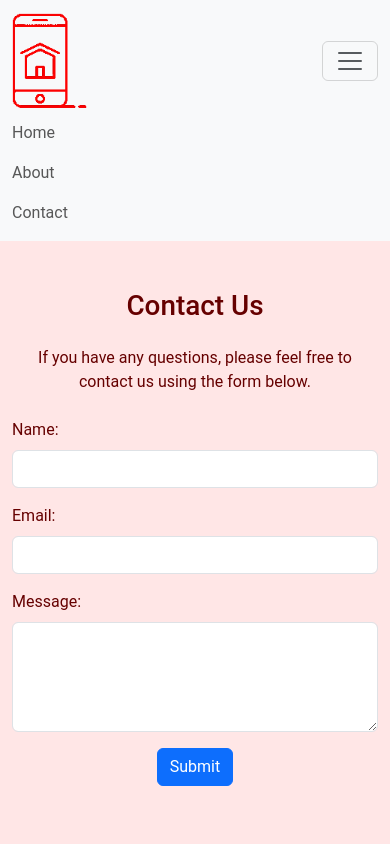
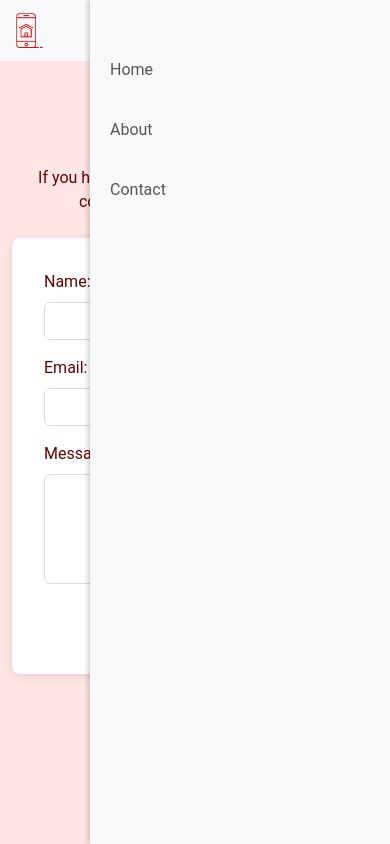
Before and after one commit to D0bledore/django-project, a Django app: page /contact/ in a window 390 px wide, after a click that opens the changed part. Run offline with Django 5.2, Linux system fonts and the light colour scheme.

Commit message:
Update styles for navbar responsiveness

```diff
--- a/static/css/style.css
+++ b/static/css/style.css
@@ -14,7 +14,91 @@ body {
     padding: 0;
 }
 
+/* Logo (phone icon) styles */
 .logo-img {
-    width: 75px;
-    height: 95px;
+    height: 40px;
+    width: auto;
+    min-width: 40px;
+    object-fit: contain;
 }
+
+/* Modina Center Image */
+.modina-img {
+    height: 40px;
+    width: auto;
+    max-width: 200px;
+    object-fit: contain;
+}
+
+/* Responsive adjustments */
+@media (max-width: 768px) {
+    .logo-img {
+        height: 35px;
+        min-width: 35px;
+    }
+
+    .modina-img {
+        height: 30px;
+        max-width: 150px;
+    }
+
+    .navbar-collapse {
+        position: fixed;
+        top: 0;
+        right: -300px;
+        /* Start position off-screen */
+        width: 300px;
+        /* Width of the drawer */
+        height: 100vh;
+        /* Full height */
+        background-color: #f8f9fa;
+        transition: all 0.3s ease-in-out;
+        padding: 20px;
+        overflow-y: auto;
+        z-index: 1045;
+    }
+
+    .navbar-collapse.show {
+        right: 0;
+        /* Slide in position */
+        box-shadow: -2px 0 5px rgba(0, 0, 0, 0.2);
+    }
+
+    /* Adjust nav items for vertical layout */
+    .navbar-nav {
+        margin-top: 20px;
+    }
+
+    .nav-item {
+        margin: 10px 0;
+    }
+}
+
+/* Contact Page */
+
+.contact-form {
+    background: #fff;
+    padding: 2rem;
+    border-radius: 8px;
+    box-shadow: 0 2px 10px rgba(0,0,0,0.1);
+}
+
+.form-control {
+    border: 1px solid #ddd;
+}
+
+.form-control:focus {
+    border-color: #ff0000;
+    box-shadow: 0 0 0 0.2rem rgba(255,0,0,0.25);
+}
+
+.btn-primary {
+    background-color: #ff0000;
+    border-color: #ff0000;
+    padding: 0.5rem 2rem;
+}
+
+.btn-primary:hover {
+    background-color: #dd0000;
+    border-color: #dd0000;
+}
```
